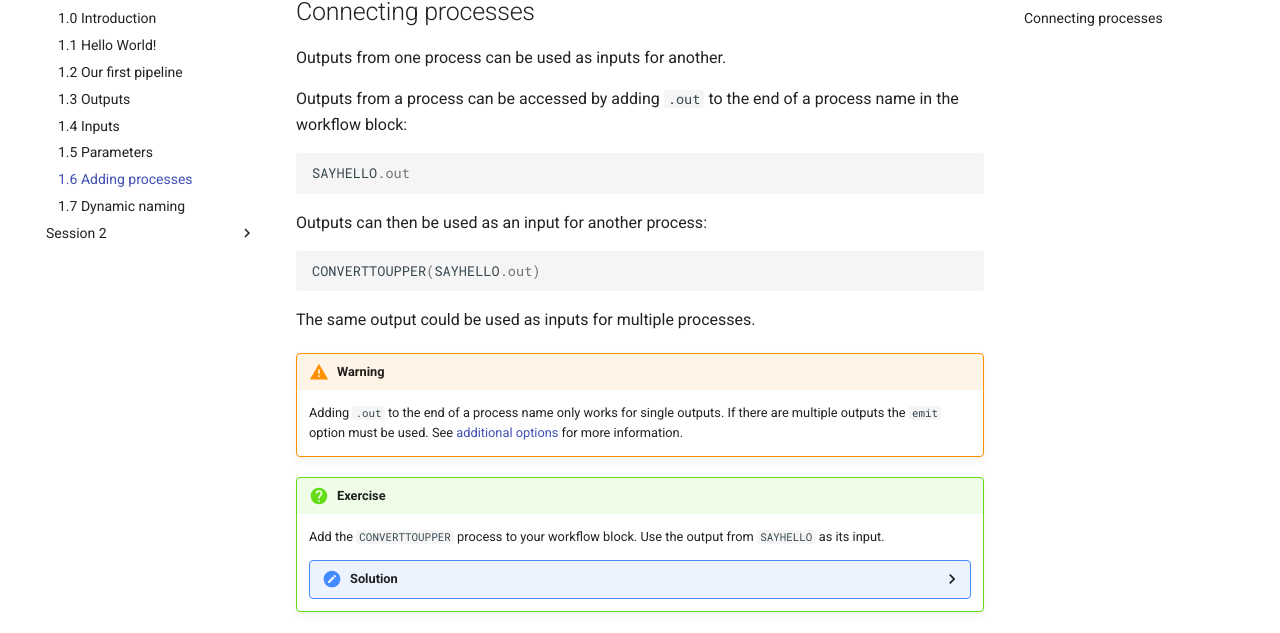
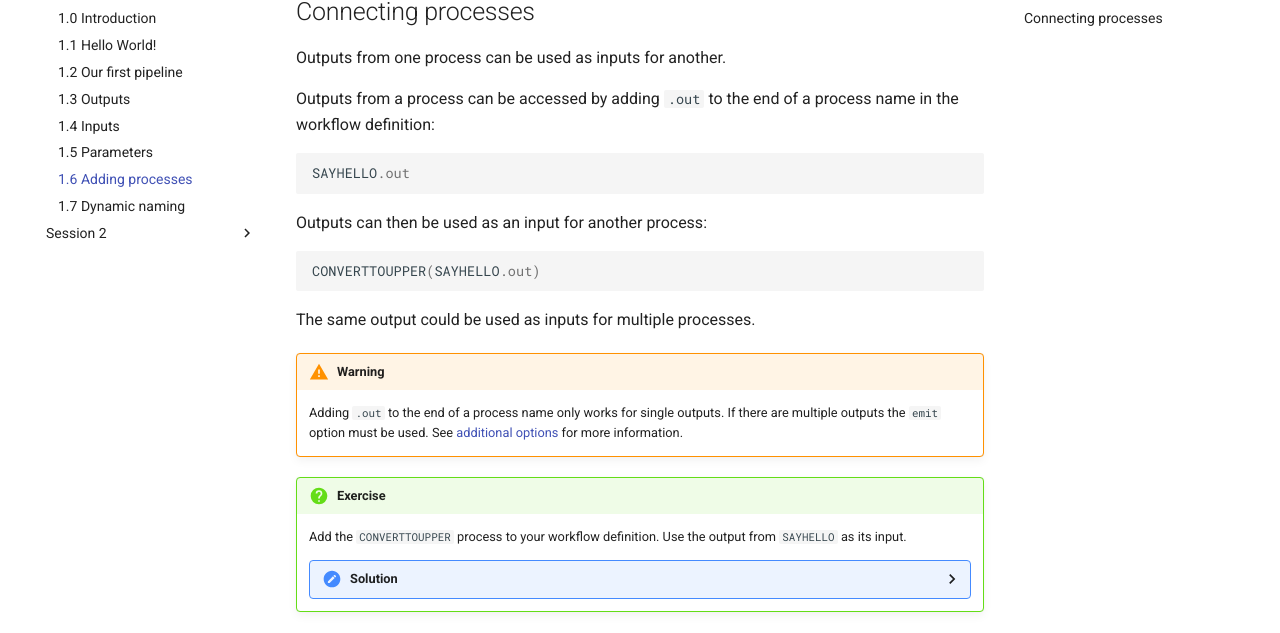
Before and after one commit to Sydney-Informatics-Hub/hello-nextflow, an MkDocs documentation site: the page built from docs/session1/06_process.md, in a window 1280 px wide and 900 px high, scrolled down 1767 px. Shown: the part 171-804 px from the top of the window. Built offline with MkDocs 1.6.1 and Material for MkDocs 9.7.7, drawn with Linux system fonts in a browser that asks for light colours; comment, search, counter and statistics services are not loaded.

Commit message:
Fix blocks and definitions

````diff
--- a/docs/session1/06_process.md
+++ b/docs/session1/06_process.md
@@ -149,7 +149,7 @@ Using what we have learned in the previous sections we will now write a new proc
 
 Outputs from one process can be used as inputs for another.
 
-Outputs from a process can be accessed by adding `.out` to the end of a process name in the workflow block:
+Outputs from a process can be accessed by adding `.out` to the end of a process name in the workflow definition:
 
 ```groovy
 SAYHELLO.out
@@ -169,7 +169,7 @@ The same output could be used as inputs for multiple processes.
 
 !!!question "Exercise"
 
-    Add the `CONVERTTOUPPER` process to your workflow block. Use the output from `SAYHELLO` as its input.
+    Add the `CONVERTTOUPPER` process to your workflow definition. Use the output from `SAYHELLO` as its input.
 
     ???solution
 
````
Also changed, not shown: other parts of docs/session1/06_process.md (+1 -1 lines), docs/session1/05_params.md (+1 -1 lines), docs/session1/07_dynamic.md (+1 -1 lines).
